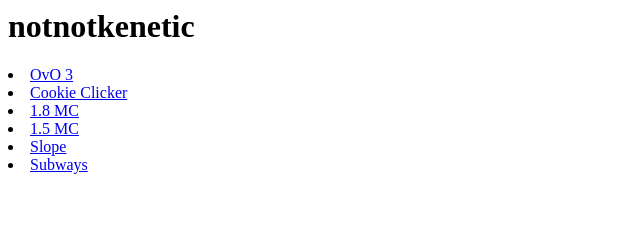
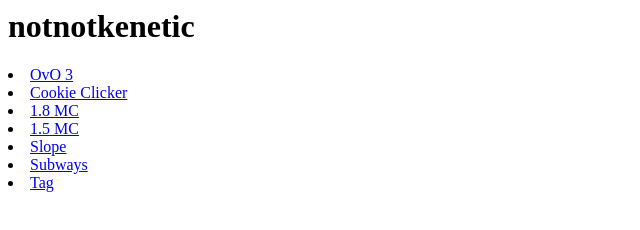
Before and after one commit to VxClutch5060/notnotkenetic, a plain HTML site: page index.html in a window 1280 px wide. Shown: the full height of the page, 0-640 px from the left. Drawn offline with Linux system fonts and the light colour scheme.

Commit message:
Update index.html

```diff
--- a/index.html
+++ b/index.html
@@ -9,4 +9,5 @@
     <li><a href="https://notkenetic.github.io/1.5.html">1.5 MC</a></li>
   <li><a href="https://notkenetic.github.io/slope.html">Slope</a></li>
   <li><a href="https://dddavit.github.io/subway/">Subways</a></li>
+  <li><a href="https://www.construct.net/en/free-online-games/tag-39/play">Tag</a></li>
 </body>
```
